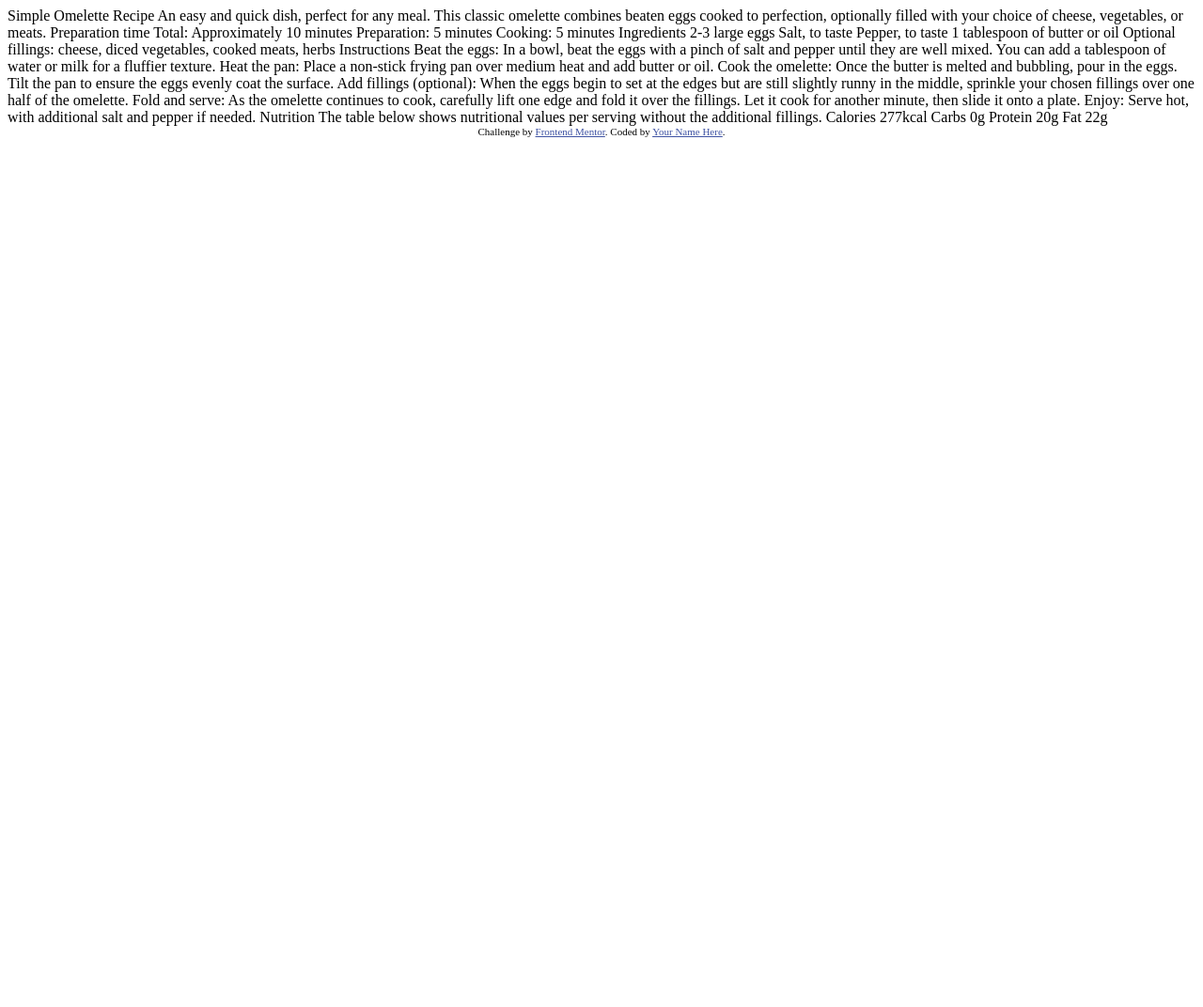
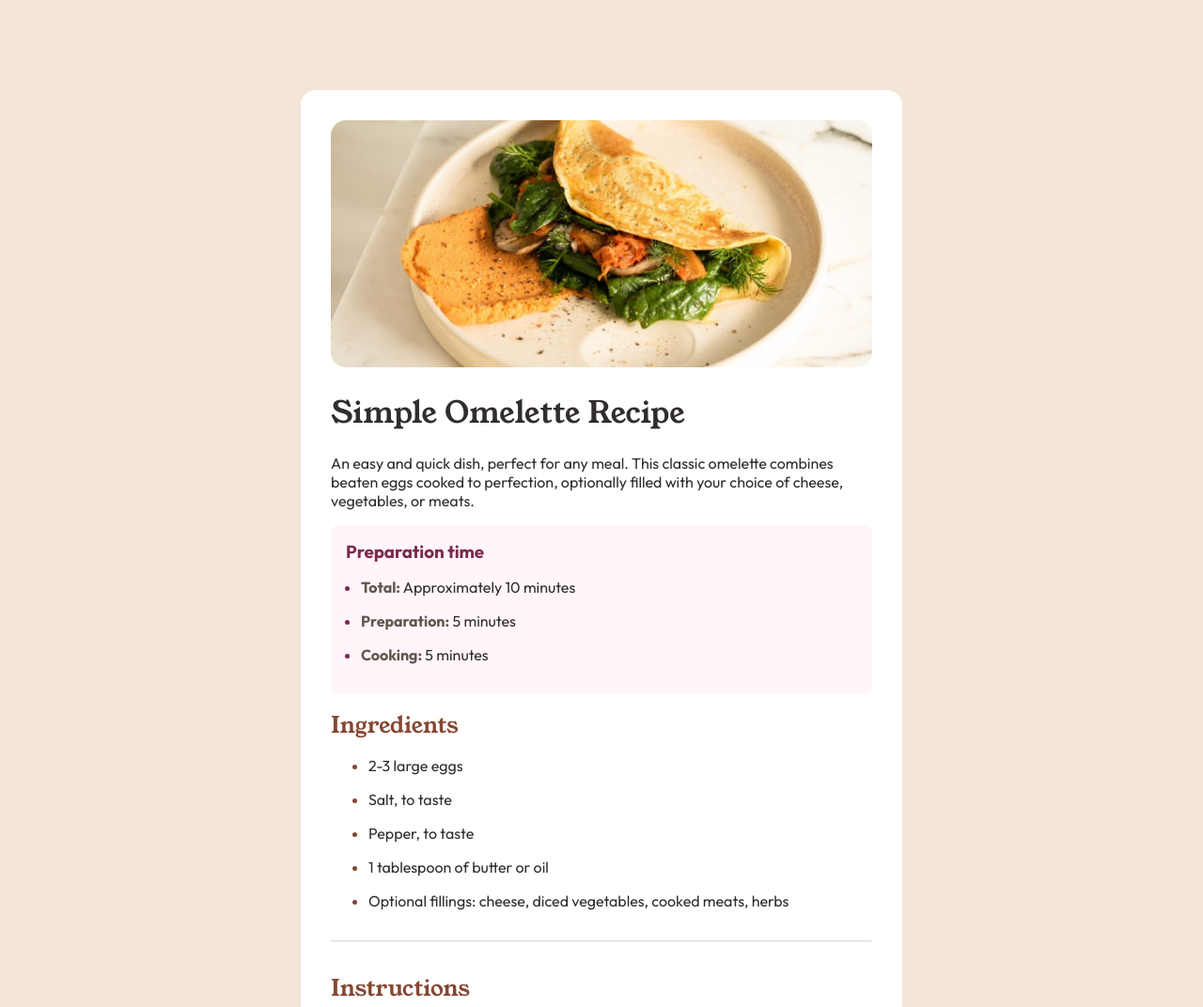
Before and after one commit to maryammoshtoofar/recipe-page, a plain HTML site: page index.html in a window 1280 px wide. Shown: the top 1072 px of the page at 94% size. Before the commit the page ends 800 px from the top, so only its background shows below. Drawn offline with Linux system fonts and the light colour scheme.

Commit message:
final commit

```diff
--- /dev/null
+++ b/assets/styles/style.css
@@ -0,0 +1,163 @@
+:root {
+  --nutmeg: #854632;
+  --dark-raspberry: #7b284f;
+  --white: #ffffff;
+  --rose-white: #fff5fa;
+  --eggshell: #f3e5d8;
+  --light-grey: #e4ded8;
+  --wenge-brown: #5f574e;
+  --dark-charcoal: #302d2c;
+}
+
+html {
+  box-sizing: border-box;
+}
+*,
+*:before,
+*:after {
+  box-sizing: inherit;
+}
+
+body {
+  font-family: "Outfit", sans-serif;
+  background-color: var(--eggshell);
+  color: var(--dark-charcoal);
+  display: flex;
+  justify-content: center;
+  align-items: center;
+  padding: 6rem 0;
+  margin: 0;
+}
+.card {
+  background-color: var(--white);
+  padding: 2rem;
+  border-radius: 1rem;
+  width: 50%;
+}
+.card img {
+  width: 100%;
+  border-radius: 1rem;
+}
+.card h1 {
+  font-family: "Young Serif", serif;
+  font-weight: 400;
+}
+.box {
+  background-color: var(--rose-white);
+  padding: 1rem;
+  display: flex;
+  flex-direction: column;
+  border-radius: 0.5rem;
+  margin: 1rem 0;
+}
+
+ul {
+  display: flex;
+  flex-direction: column;
+  gap: 1rem;
+}
+
+ol {
+  display: flex;
+  flex-direction: column;
+  gap: 1rem;
+}
+.box ul {
+  padding: 1rem;
+  margin: 0;
+}
+
+.box ul li::marker {
+  color: var(--dark-raspberry);
+}
+
+li::marker {
+  color: var(--nutmeg);
+  font-weight: 700;
+}
+
+.box h3 {
+  color: var(--dark-raspberry);
+  margin: 0;
+}
+
+.box span,
+ol span {
+  color: var(--wenge-brown);
+  font-weight: 700;
+}
+
+ol li {
+  padding-left: 1rem;
+}
+
+.card h2 {
+  color: var(--nutmeg);
+  font-family: "Young Serif", serif;
+  font-weight: 400;
+  margin: 0.5rem 0;
+}
+
+hr {
+  border-color: var(--light-grey);
+  opacity: 0.3;
+  margin: 2rem 0;
+}
+
+table {
+  border-collapse: collapse;
+  width: 90%;
+  margin: auto;
+}
+
+tr {
+  border-bottom: 1px solid var(--light-grey);
+}
+td {
+  padding: 1rem 0;
+}
+tr td:nth-child(2) {
+  color: var(--nutmeg);
+  font-weight: 600;
+}
+
+@media screen and (max-width: 1024px) {
+  .card {
+    width: 60%;
+  }
+}
+
+@media screen and (max-width: 768px) {
+  .card {
+    width: 70%;
+  }
+}
+
+@media screen and (max-width: 640px) {
+  .card {
+    width: 100%;
+    padding: 0;
+  }
+
+  .card-body {
+    padding: 2rem;
+  }
+
+  body {
+    padding: 0;
+  }
+
+  .card img {
+    border-radius: 0;
+
+  }
+}
+
+@media screen and (max-width: 374px) {
+  h1 {
+    font-size: 1.2rem;
+  }
+  .card-body {
+    padding: 0.5rem;
+  }
+}
--- a/index.html
+++ b/index.html
@@ -1,77 +1,96 @@
 <!DOCTYPE html>
 <html lang="en">
+
 <head>
   <meta charset="UTF-8">
-  <meta name="viewport" content="width=device-width, initial-scale=1.0"> <!-- displays site properly based on user's device -->
+  <meta name="viewport" content="width=device-width, initial-scale=1.0">
+  <link rel="icon" type="image/png" sizes="32x32" href="./assets/images/favicon-32x32.png">
+  <link rel="stylesheet" href="./assets/styles/style.css">
+  <title>Recipe page</title>
+  <link rel="preconnect" href="https://fonts.googleapis.com">
+  <link rel="preconnect" href="https://fonts.gstatic.com" crossorigin>
+  <link href="https://fonts.googleapis.com/css2?family=Outfit:wght@400;600;700&family=Young+Serif&display=swap"
+    rel="stylesheet">
+</head>
 
-  <link rel="icon" type="image/png" sizes="32x32" href="./assets/images/favicon-32x32.png">
+<body>
+  <main class="card">
+    <img src="./assets/images/image-omelette.jpeg" alt="omelette">
+    <div class="card-body">
+      <h1>Simple Omelette Recipe</h1>
+      <p>
+        An easy and quick dish, perfect for any meal. This classic omelette combines beaten eggs cooked
+        to perfection, optionally filled with your choice of cheese, vegetables, or meats.
+      </p>
+      <div class="box">
+        <h3>Preparation time</h3>
+        <ul>
+          <li> <span>Total:</span> Approximately 10 minutes</li>
+          <li><span>Preparation:</span> 5 minutes</li>
+          <li><span>Cooking:</span> 5 minutes</li>
+        </ul>
+      </div>
+      <h2>Ingredients</h2>
+      <ul>
+        <li>2-3 large eggs</li>
+        <li>Salt, to taste</li>
+        <li>Pepper, to taste</li>
+        <li>1 tablespoon of butter or oil</li>
+        <li>Optional fillings: cheese, diced vegetables, cooked meats, herbs</li>
+      </ul>
+      <hr>
+      <h2>Instructions</h2>
+      <ol>
+        <li>
+          <span>Beat the eggs:</span> In a bowl, beat the eggs with a pinch of salt and pepper until they are well
+          mixed.
+          You can add a tablespoon of water or milk for a fluffier texture.
+        </li>
+        <li>
+          <span>Heat the pan:</span> Place a non-stick frying pan over medium heat and add butter or oil.
+        </li>
+        <li>
+          <span>Cook the omelette:</span>Once the butter is melted and bubbling, pour in the eggs. Tilt the pan to
+          ensure
+          the eggs evenly coat the surface.
+        </li>
+        <li>
+          <span>Add fillings (optional):</span>When the eggs begin to set at the edges but are still slightly runny in
+          the
+          middle, sprinkle your chosen fillings over one half of the omelette.
+        </li>
+        <li>
+          <span>Fold and serve:</span>As the omelette continues to cook, carefully lift one edge and fold it over the
+          fillings. Let it cook for another minute, then slide it onto a plate.
+        </li>
+        <li>
+          <span>Enjoy:</span>Serve hot, with additional salt and pepper if needed.
+        </li>
+      </ol>
+      <hr>
+      <h2>Nutrition</h2>
+      <p>The table below shows nutritional values per serving without the additional fillings.</p>
+      <table>
+        <tr>
+          <td>Calories</td>
+          <td>277kcal</td>
+        </tr>
+        <tr>
+          <td>Carbs</td>
+          <td>0g</td>
+        </tr>
+        <tr>
+          <td>Protein</td>
+          <td>20g</td>
+        </tr>
+        <tr>
+          <td>Fat</td>
+          <td>22g</td>
+        </tr>
+      </table>
+    </div>
 
-  <title>Frontend Mentor | Recipe page</title>
+  </main>
+</body>
 
-  <!-- Feel free to remove these styles or customise in your own stylesheet 👍 -->
-  <style>
-    .attribution { font-size: 11px; text-align: center; }
-    .attribution a { color: hsl(228, 45%, 44%); }
-  </style>
-</head>
-<body>
-
-  Simple Omelette Recipe
-
-  An easy and quick dish, perfect for any meal. This classic omelette combines beaten eggs cooked
-  to perfection, optionally filled with your choice of cheese, vegetables, or meats.
-
-  Preparation time
-
-  Total: Approximately 10 minutes
-  Preparation: 5 minutes
-  Cooking: 5 minutes
-
-  Ingredients
-
-  2-3 large eggs
-  Salt, to taste
-  Pepper, to taste
-  1 tablespoon of butter or oil
-  Optional fillings: cheese, diced vegetables, cooked meats, herbs
-
-  Instructions
-
-  Beat the eggs: In a bowl, beat the eggs with a pinch of salt and pepper until they are well mixed.
-  You can add a tablespoon of water or milk for a fluffier texture.
-
-  Heat the pan: Place a non-stick frying pan over medium heat and add butter or oil.
-
-  Cook the omelette: Once the butter is melted and bubbling, pour in the eggs. Tilt the pan to ensure
-  the eggs evenly coat the surface.
-
-  Add fillings (optional): When the eggs begin to set at the edges but are still slightly runny in the
-  middle, sprinkle your chosen fillings over one half of the omelette.
-
-  Fold and serve: As the omelette continues to cook, carefully lift one edge and fold it over the
-  fillings. Let it cook for another minute, then slide it onto a plate.
-
-  Enjoy: Serve hot, with additional salt and pepper if needed.
-
-  Nutrition
-
-  The table below shows nutritional values per serving without the additional fillings.
-
-  Calories
-  277kcal
-
-  Carbs
-  0g
-
-  Protein
-  20g
-
-  Fat
-  22g
-
-  <div class="attribution">
-    Challenge by <a href="https://www.frontendmentor.io?ref=challenge" target="_blank">Frontend Mentor</a>.
-    Coded by <a href="#">Your Name Here</a>.
-  </div>
-</body>
 </html>
```
Also changed, not shown: 4 other files.
